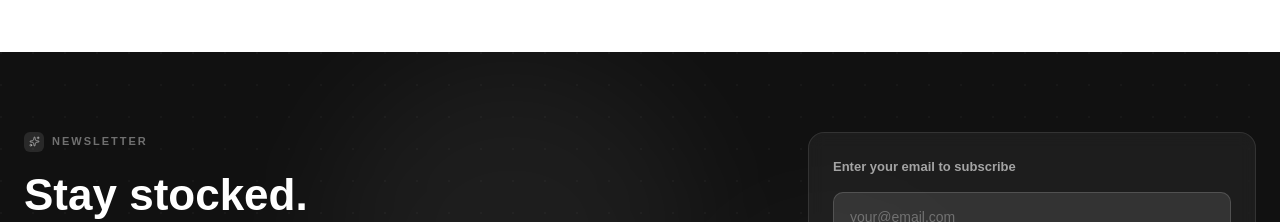
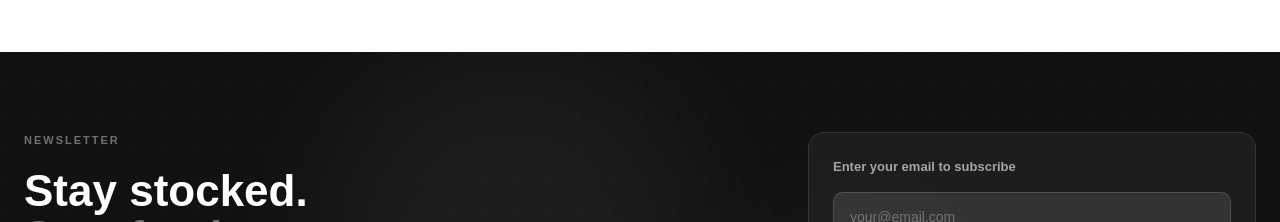
Before and after one commit to Mugwena14/cleaning, a React (Vite) app: page / in a window 1280 px wide. Shown: the part 3560-3782 px from the top of the page. Built offline with nearby package versions, Linux system fonts and the light colour scheme.

Commit message:
Logo placeholder fix

```diff
--- a/src/components/Newsletter.jsx
+++ b/src/components/Newsletter.jsx
@@ -76,9 +76,9 @@ export default function Newsletter() {
 
             {/* Eyebrow */}
             <div className="flex items-center justify-center lg:justify-start gap-2 mb-5">
-              <div className="w-5 h-5 rounded-md bg-white/10 flex items-center justify-center">
+              {/* <div className="w-5 h-5 rounded-md bg-white/10 flex items-center justify-center">
                 <Sparkles size={11} strokeWidth={2} className="text-white/50" />
-              </div>
+              </div> */}
               <span
                 className="text-[11px] font-semibold text-white/40 uppercase tracking-[2px]"
                 style={{ fontFamily: "DM Sans, sans-serif" }}
```
